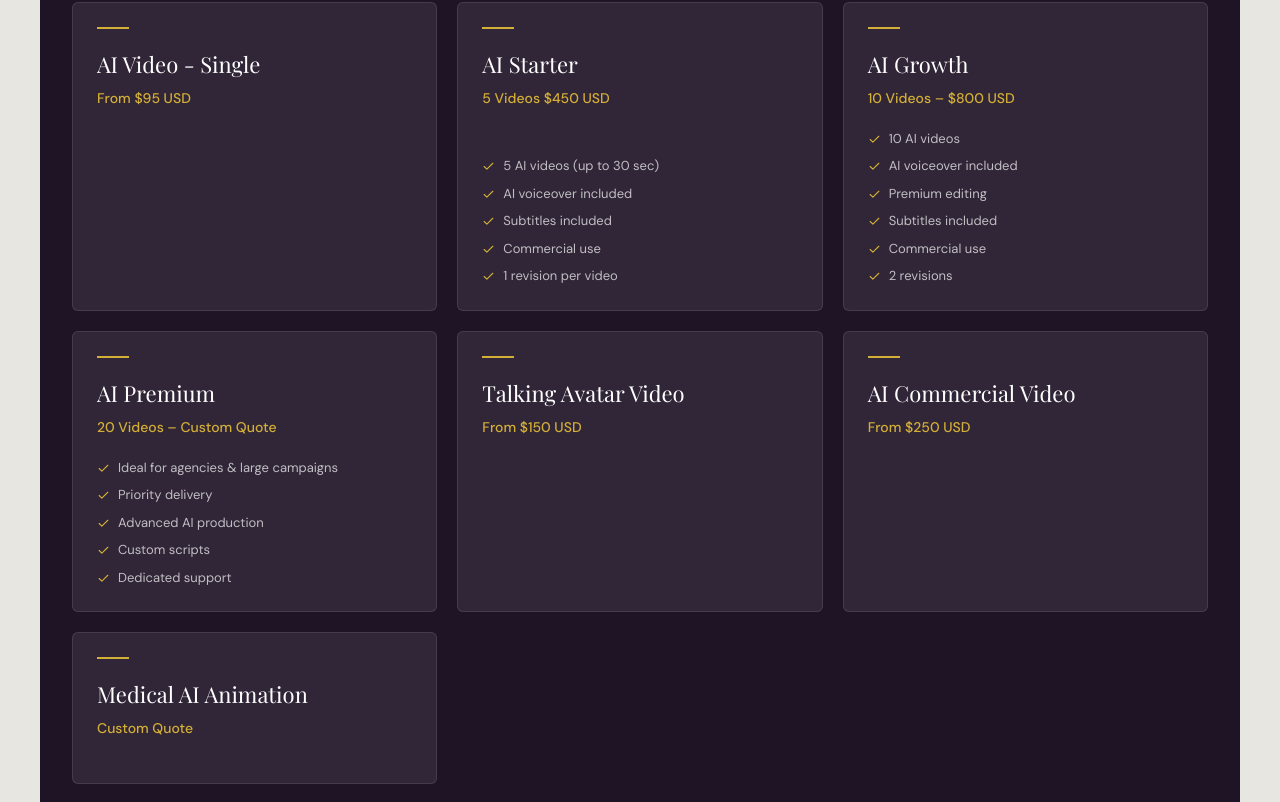
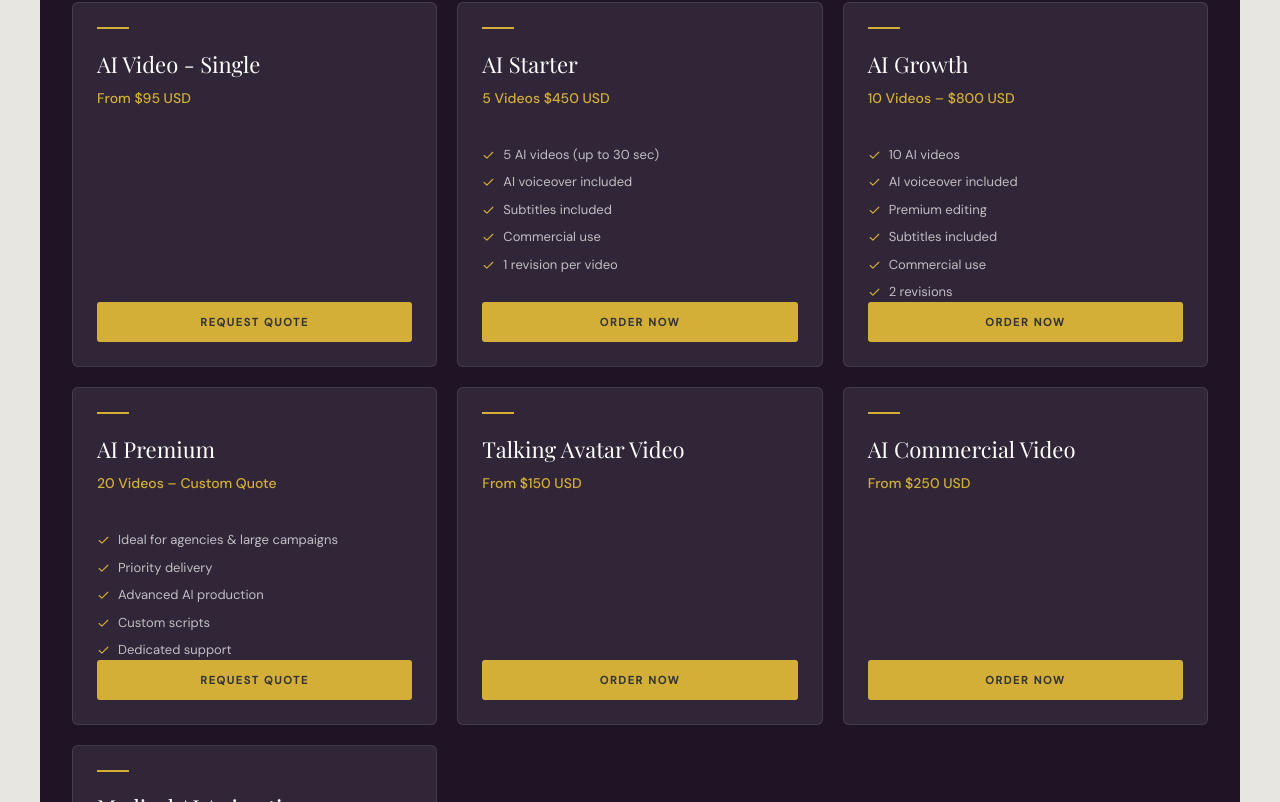
Before and after one commit to ashleybulm-svg/yildizcreative, a React (Vite) app: page / in a window 1280 px wide. Shown: the part 3378-4180 px from the top of the page. Built offline with nearby package versions, Linux system fonts and the light colour scheme; a web font is replaced by a local one.

Commit message:
Show AI video buttons

```diff
--- a/src/app/components/Pricing.tsx
+++ b/src/app/components/Pricing.tsx
@@ -17,6 +17,13 @@ export function Pricing() {
   Essential: "https://buy.stripe.com/4gM7sKfUWbAJ37R4aYgUM00",
   Growth: "https://buy.stripe.com/aFaaEW8su5cleQz7nagUM01",
   Scale: "https://buy.stripe.com/14A6oGeQS5clbEnbDqgUM02",
+};
+const aiPaymentLinks: Record<string, string> = {
+  "AI Single": "https://buy.stripe.com/4gM8wO5gi6gp0ZJbDqgUM07",
+  "AI Starter": "https://buy.stripe.com/00w6oG8su9sB7o70YMgUM06",
+  "AI Growth": "https://buy.stripe.com/14A4gy2469sBbEn6j6gUM08",
+  "Talking Avatar Video": "https://buy.stripe.com/6oU5kCdMOcEN0ZJfTGgUM09",
+  "AI Commercial Video": "https://buy.stripe.com/eVq5kCbEG48haAjcHugUM0a",
 };
   return (
     <section id="pricing" className="py-28 bg-[#E8E6E1]">
@@ -239,7 +246,7 @@ export function Pricing() {
         </p>
 
         {"features" in video && video.features && (
-          <ul className="flex flex-col gap-2 mt-auto">
+          <ul className="flex flex-col gap-2 mt-4">
             {video.features.map((feature: string, fi: number) => (
               <li key={fi} className="flex items-start gap-2 text-white/70">
                 <Check size={13} className="text-[#D4AF37] mt-1 flex-shrink-0" />
@@ -250,6 +257,15 @@ export function Pricing() {
             ))}
           </ul>
         )}
+        <a
+  href={aiPaymentLinks[video.title] || "#contact"}
+  target={aiPaymentLinks[video.title] ? "_blank" : "_self"}
+  rel="noopener noreferrer"
+  className="mt-auto w-full bg-[#D4AF37] text-[#343434] py-3 uppercase tracking-[0.15em] block text-center hover:bg-white transition-all duration-300"
+  style={{ fontFamily: "'DM Sans', sans-serif", fontSize: "11px", fontWeight: 600, borderRadius: "3px" }}
+>
+  {aiPaymentLinks[video.title] ? "Order Now" : "Request Quote"}
+</a>
       </motion.div>
     ))}
   </div>
```
